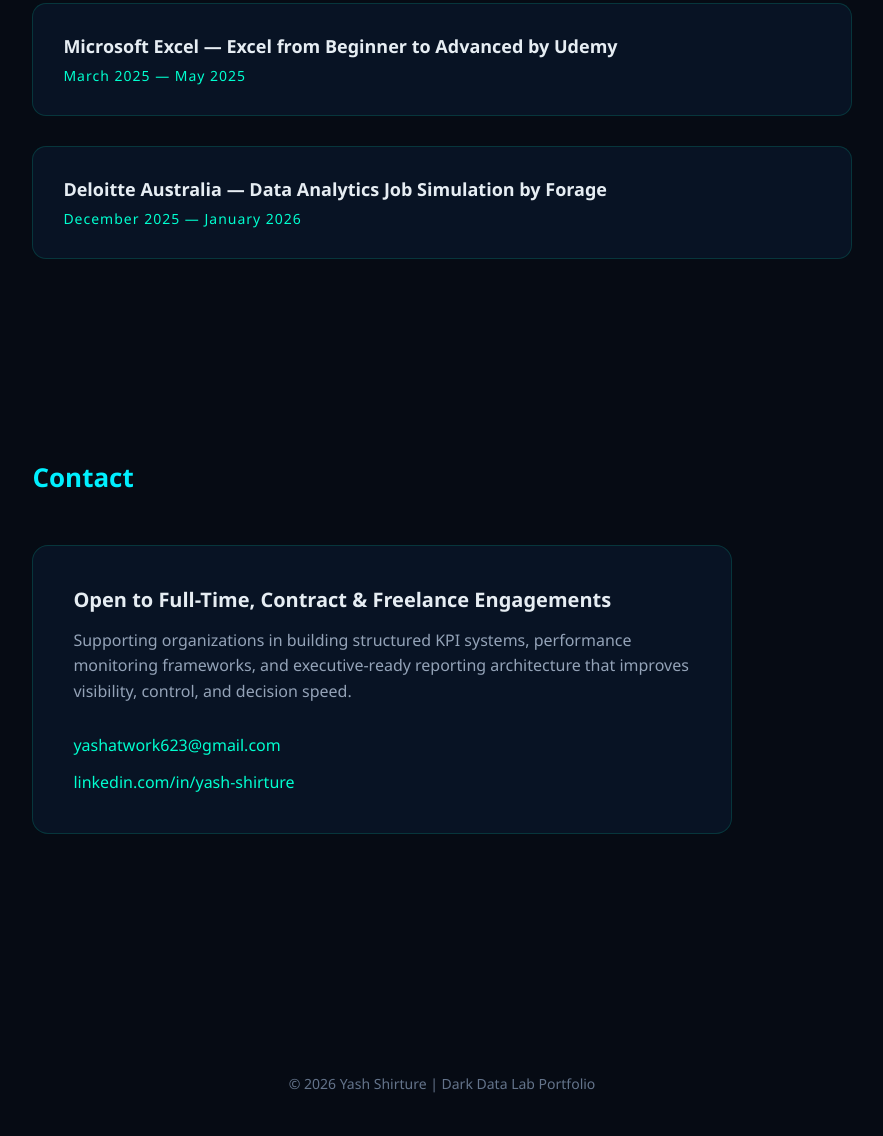
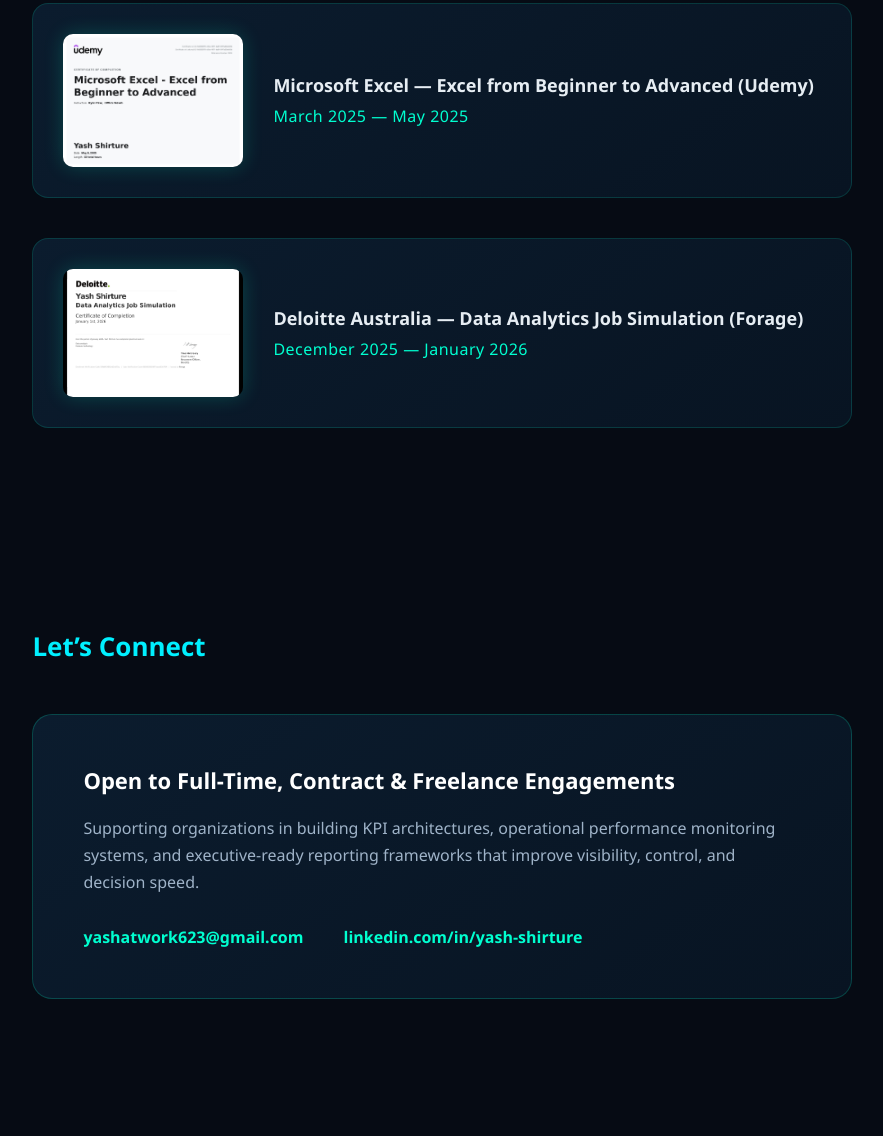
Before and after one commit to yashshirture/yashshirture.github.io, a plain HTML site: page index.html in a window 1280 px wide. Shown: the part 5068-6204 px from the top of the page, without its empty margins (198-1081 px from the left). Drawn offline with Linux system fonts and the light colour scheme.

Commit message:
Update index.html

```diff
--- a/index.html
+++ b/index.html
@@ -486,79 +486,117 @@
   padding: 100px 10%;
 }
 
-/* ===== Certifications ===== */
+/* ================= CERTIFICATIONS ================= */
+
+.cert-section {
+  padding: 100px 10%;
+}
 
 .cert-grid {
   display: grid;
-  gap: 30px;
-  margin-top: 40px;
+  gap: 40px;
 }
 
 .cert-card {
-  background: rgba(10, 25, 47, 0.6);
+  display: flex;
+  gap: 30px;
+  align-items: center;
+  background: linear-gradient(145deg, #0b1c2e, #081422);
+  border: 1px solid rgba(0,255,200,0.15);
+  border-radius: 16px;
   padding: 30px;
-  border-radius: 14px;
-  border: 1px solid rgba(0,255,200,0.15);
-  transition: 0.3s ease;
+  transition: 0.4s ease;
 }
 
 .cert-card:hover {
-  border-color: #00ffd0;
-  box-shadow: 0 0 25px rgba(0,255,200,0.1);
+  transform: translateY(-6px);
+  box-shadow: 0 0 25px rgba(0,255,200,0.25);
+  border-color: rgba(0,255,200,0.5);
 }
 
-.cert-card h3 {
+.cert-card img {
+  width: 180px;
+  border-radius: 10px;
+  box-shadow: 0 0 20px rgba(0,255,200,0.2);
+}
+
+.cert-content h3 {
   font-size: 18px;
+  margin-bottom: 8px;
   color: #e6edf3;
-  margin-bottom: 8px;
 }
 
 .cert-date {
-  font-size: 14px;
   color: #00ffd0;
-  letter-spacing: 1px;
+  font-weight: 500;
+  letter-spacing: 0.5px;
 }
 
-/* ===== Contact ===== */
+/* Responsive */
+@media(max-width: 768px){
+  .cert-card {
+    flex-direction: column;
+    text-align: center;
+  }
+
+  .cert-card img {
+    width: 100%;
+    max-width: 260px;
+  }
+}
+
+
+/* ================= CONTACT ================= */
+
+.contact-section {
+  padding: 100px 10%;
+}
 
 .contact-card {
-  margin-top: 40px;
-  background: rgba(10, 25, 47, 0.6);
-  padding: 40px;
-  border-radius: 16px;
-  border: 1px solid rgba(0,255,200,0.15);
-  max-width: 700px;
+  background: linear-gradient(145deg, #0b1c2e, #081422);
+  border: 1px solid rgba(0,255,200,0.2);
+  border-radius: 20px;
+  padding: 50px;
+  transition: 0.4s ease;
+}
+
+.contact-card:hover {
+  box-shadow: 0 0 35px rgba(0,255,200,0.3);
+  border-color: rgba(0,255,200,0.6);
 }
 
 .contact-card h3 {
-  margin-bottom: 15px;
-  font-size: 20px;
-  color: #e6edf3;
+  font-size: 22px;
+  margin-bottom: 20px;
+  color: #ffffff;
 }
 
-.contact-sub {
-  color: #94a3b8;
+.contact-card p {
+  color: #9fb3c8;
+  line-height: 1.7;
   margin-bottom: 30px;
-  line-height: 1.6;
+  max-width: 700px;
 }
 
 .contact-links {
   display: flex;
-  flex-direction: column;
-  gap: 15px;
+  gap: 40px;
+  flex-wrap: wrap;
 }
 
-.contact-link {
+.contact-links a {
+  color: #00ffd0;
   text-decoration: none;
-  font-weight: 500;
+  font-weight: 600;
   font-size: 16px;
-  color: #00ffd0;
-  transition: 0.3s;
+  transition: 0.3s ease;
 }
 
-.contact-link:hover {
-  color: #38bdf8;
+.contact-links a:hover {
+  color: #ffffff;
+  text-shadow: 0 0 10px rgba(0,255,200,0.7);
 }
+
 
 
 
@@ -802,55 +840,62 @@
 
 
     <!-- Certification 2 -->
-    <section id="certifications" class="section-block">
+   <section id="certifications" class="cert-section">
 
   <h2 class="section-title">Certifications</h2>
 
   <div class="cert-grid">
 
+    <!-- Excel Certificate -->
     <div class="cert-card">
-      <h3>Microsoft Excel — Excel from Beginner to Advanced by Udemy</h3>
-      <p class="cert-date">March 2025 — May 2025</p>
+      <img src="excel-cert.png" alt="Advanced Excel Certificate">
+
+      <div class="cert-content">
+        <h3>Microsoft Excel — Excel from Beginner to Advanced (Udemy)</h3>
+        <p class="cert-date">March 2025 — May 2025</p>
+      </div>
     </div>
 
+    <!-- Deloitte Certificate -->
     <div class="cert-card">
-      <h3>Deloitte Australia — Data Analytics Job Simulation by Forage</h3>
-      <p class="cert-date">December 2025 — January 2026</p>
+      <img src="deloitte-forage.jpg" alt="Deloitte Data Analytics Certificate">
+
+      <div class="cert-content">
+        <h3>Deloitte Australia — Data Analytics Job Simulation (Forage)</h3>
+        <p class="cert-date">December 2025 — January 2026</p>
+      </div>
     </div>
 
   </div>
 
 </section>
 
-  </div>
 
+  <section id="contact" class="contact-section">
 
-
-      <section id="contact" class="section-block">
-
-  <h2 class="section-title">Contact</h2>
+  <h2 class="section-title">Let’s Connect</h2>
 
   <div class="contact-card">
-<h3>Open to Full-Time, Contract & Freelance Engagements</h3>
 
-<p class="contact-sub">
-  Supporting organizations in building structured KPI systems,
-  performance monitoring frameworks, and executive-ready reporting architecture
-  that improves visibility, control, and decision speed.
-</p>
+    <h3>Open to Full-Time, Contract & Freelance Engagements</h3>
+
+    <p>
+      Supporting organizations in building KPI architectures, operational
+      performance monitoring systems, and executive-ready reporting frameworks
+      that improve visibility, control, and decision speed.
+    </p>
 
     <div class="contact-links">
-      <a href="mailto:yashatwork623@gmail.com" class="contact-link">
-        yashatwork623@gmail.com
-      </a>
-
-      <a href="https://www.linkedin.com/in/yash-shirture-635153202/"
-         target="_blank" class="contact-link">
+      <a href="mailto:yashatwork623@gmail.com">yashatwork623@gmail.com</a>
+      <a href="https://www.linkedin.com/in/yash-shirture-635153202/" target="_blank">
         linkedin.com/in/yash-shirture
       </a>
     </div>
 
   </div>
+
+</section>
+
 
 </section>
 
```
